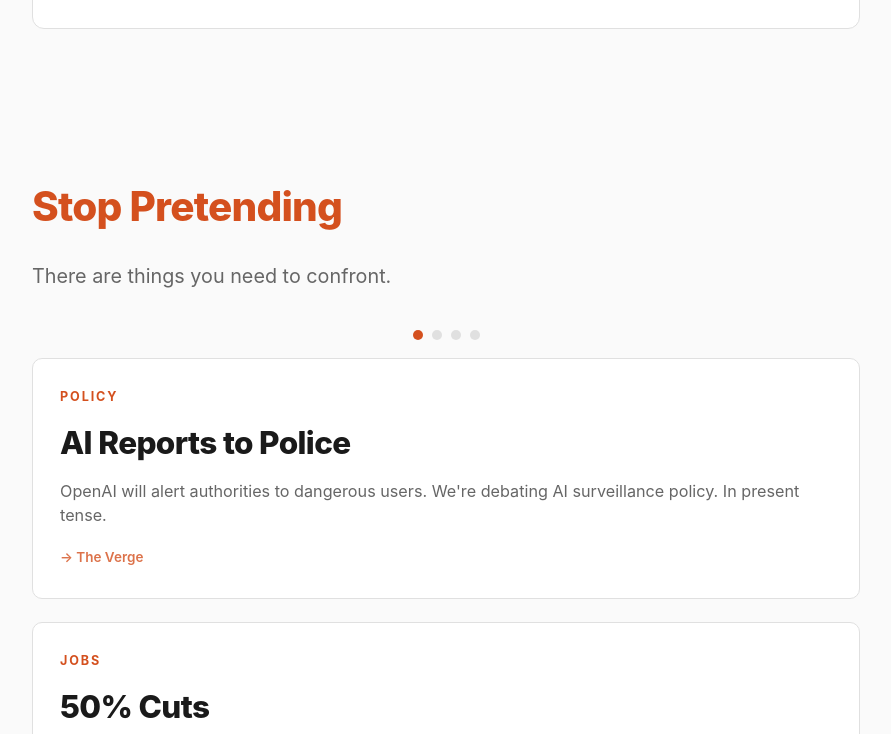
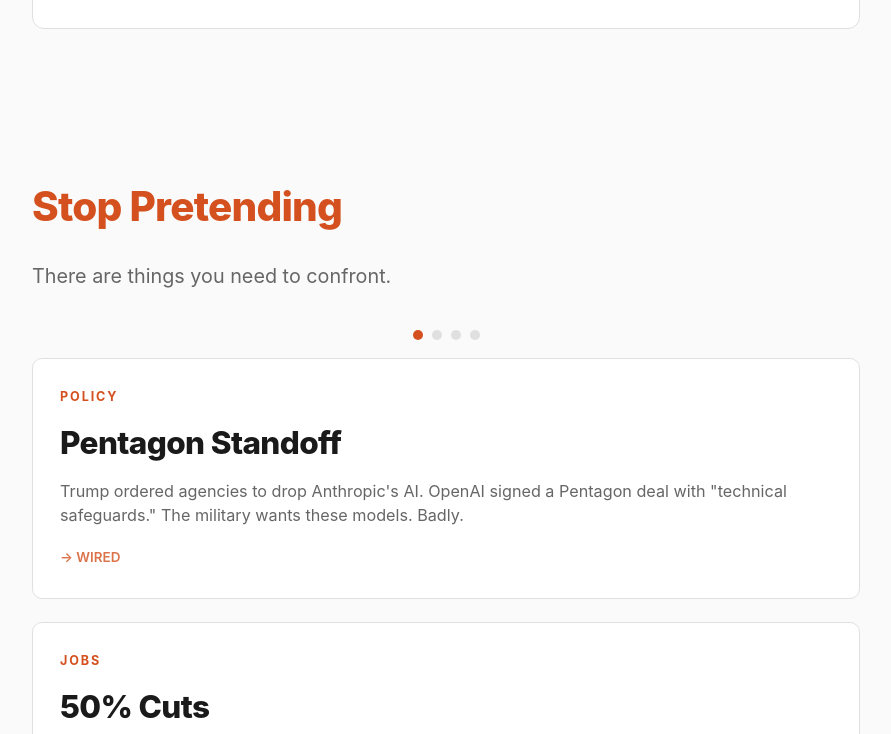
Before and after one commit to mdmagnuson-creator/opencope, a website: page index.html in a window 1280 px wide. Both pictures are taken after a click on the button 611 px from the left and 1584 px from the top of the page. Shown: the part 1250-1984 px from the top of the page, without its empty margins (194-1085 px from the left). Drawn offline with Linux system fonts and the light colour scheme.

Commit message:
fix: correct citation links in Stop Pretending section
- Pentagon Standoff → WIRED Trump/Anthropic ban article
- 900 Million → The Verge $110B article (mentions 900M users)
- $110 Billion → The Verge $110B article
- All 9 news cards now link to articles that match their headlines

```diff
--- a/index.html
+++ b/index.html
@@ -137,9 +137,9 @@
         <div class="news-column">
           <div class="news-item">
             <div class="news-category">POLICY</div>
-            <div class="news-headline">AI Reports to Police</div>
-            <div class="news-detail">OpenAI will alert authorities to dangerous users. We're debating AI surveillance policy. In present tense.</div>
-            <a href="https://www.theverge.com/ai-artificial-intelligence/885958/openai-amazon-nvidia-softback-110-billion-investment" target="_blank" rel="noopener" class="news-citation">The Verge</a>
+            <div class="news-headline">Pentagon Standoff</div>
+            <div class="news-detail">Trump ordered agencies to drop Anthropic's AI. OpenAI signed a Pentagon deal with "technical safeguards." The military wants these models. Badly.</div>
+            <a href="https://www.wired.com/story/trump-moves-to-ban-anthropic-from-the-us-government/" target="_blank" rel="noopener" class="news-citation">WIRED</a>
           </div>
 
           <div class="news-item">
@@ -185,14 +185,14 @@
             <div class="news-category">ADOPTION</div>
             <div class="news-headline">900 Million</div>
             <div class="news-detail">Weekly active ChatGPT users. That's more than Twitter ever had. More than Instagram had three years in.</div>
-            <a href="https://arstechnica.com/ai/2026/02/block-lays-off-40-of-workforce-as-it-goes-all-in-on-ai-tools/" target="_blank" rel="noopener" class="news-citation">Ars Technica</a>
+            <a href="https://www.theverge.com/ai-artificial-intelligence/885958/openai-amazon-nvidia-softback-110-billion-investment" target="_blank" rel="noopener" class="news-citation">The Verge</a>
           </div>
 
           <div class="news-item">
             <div class="news-category">FUNDING</div>
             <div class="news-headline">$110 Billion</div>
             <div class="news-detail">OpenAI's latest round. Largest private funding in tech history. Amazon, Nvidia, Softbank all in.</div>
-            <a href="https://www.wired.com/story/trump-moves-to-ban-anthropic-from-the-us-government/" target="_blank" rel="noopener" class="news-citation">WIRED</a>
+            <a href="https://www.theverge.com/ai-artificial-intelligence/885958/openai-amazon-nvidia-softback-110-billion-investment" target="_blank" rel="noopener" class="news-citation">The Verge</a>
           </div>
 
           <div class="news-item">
```
